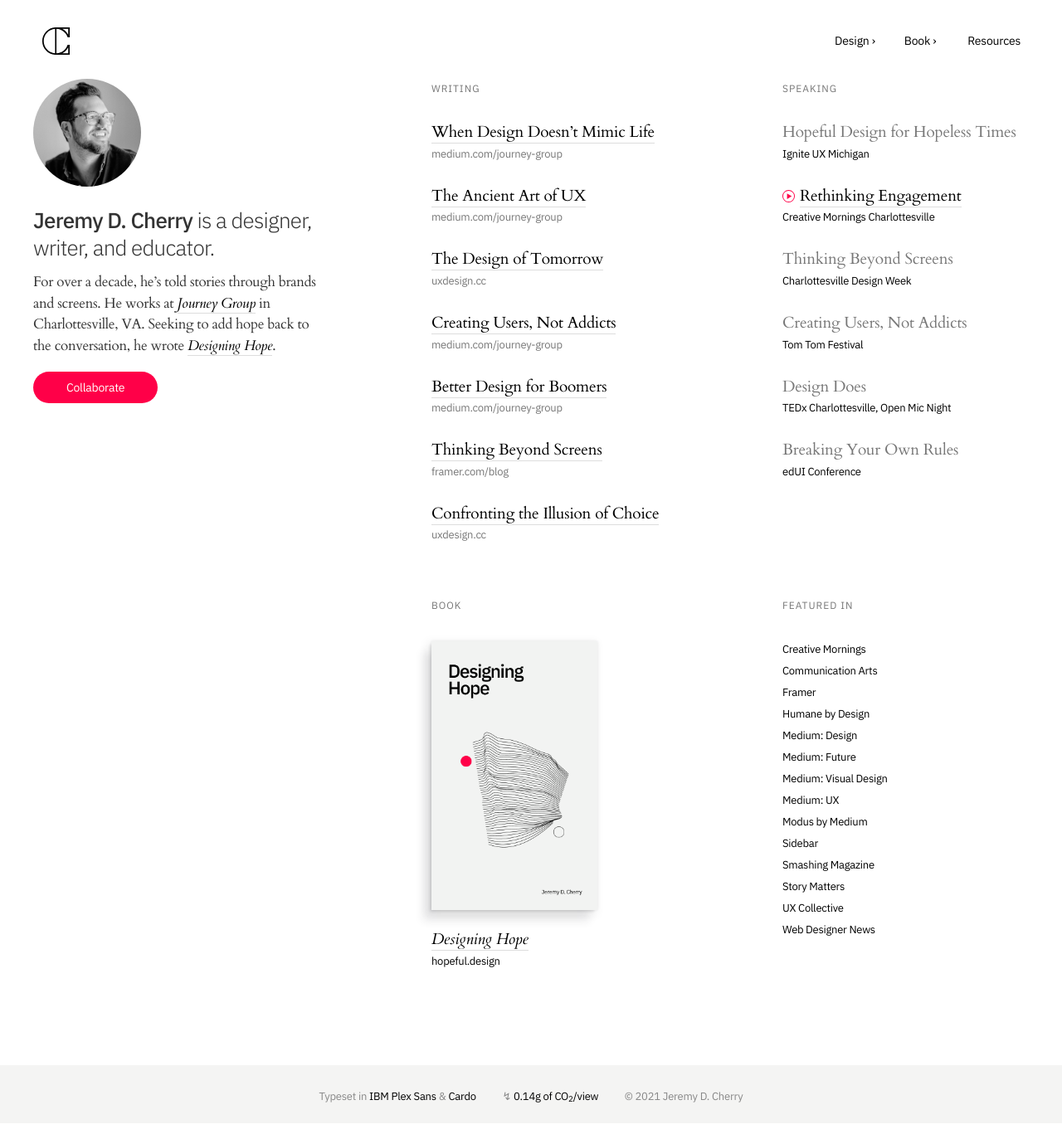
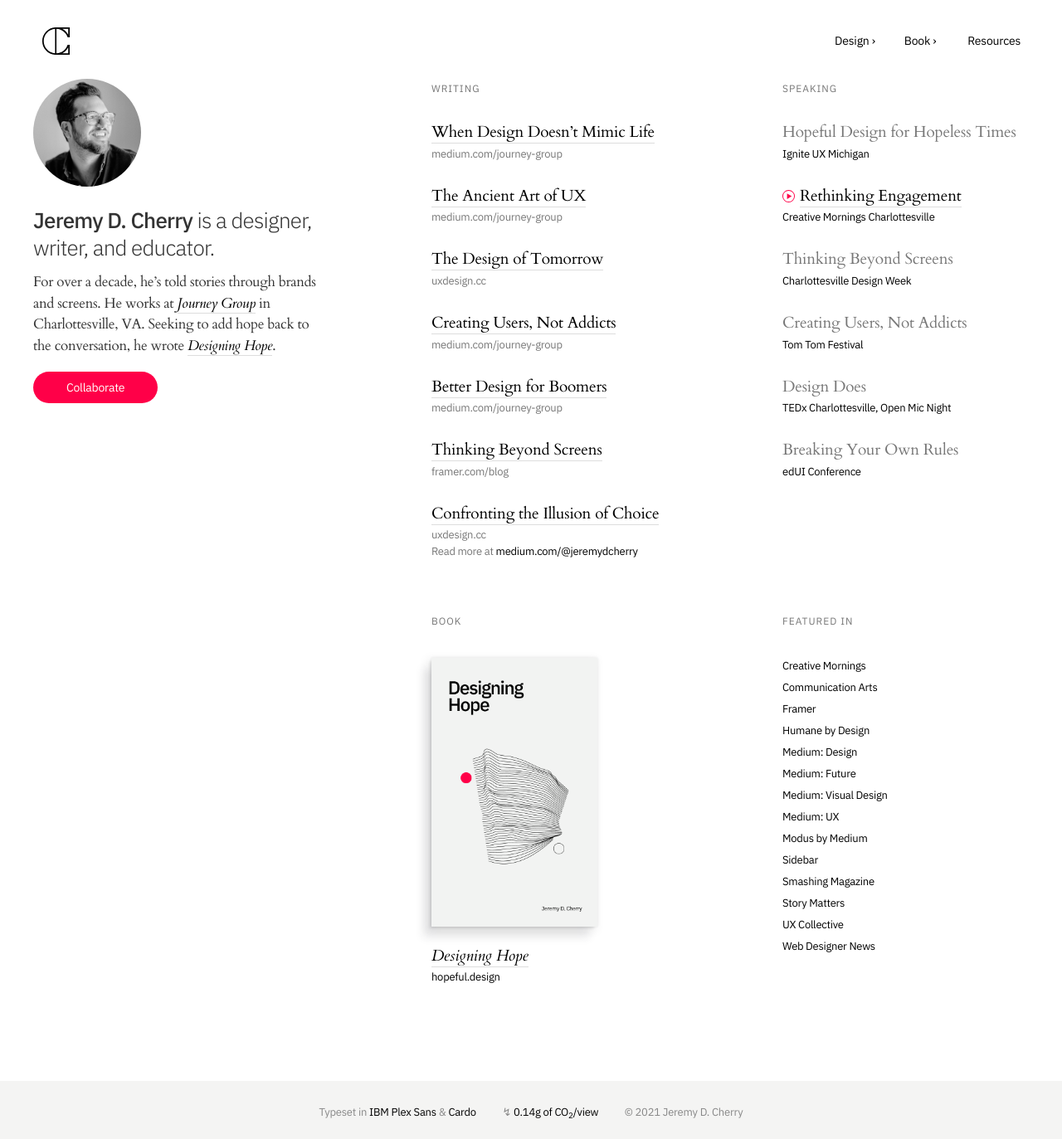
Before and after one commit to jeremydcherry/jeremydcherry.github.io, a Jekyll site: the page built from index.md, in a window 1280 px wide. Shown: the whole page at 83% size. Built offline with Jekyll 4.4.1, drawn with Linux system fonts in a browser that asks for light colours.

Commit message:
Updated Writing links

```diff
--- a/index.md
+++ b/index.md
@@ -47,6 +47,8 @@ title: Jeremy D. Cherry
 	<!-- Essay 7 -->
 	<h2><a href="https://uxdesign.cc/confronting-the-illusion-of-choice-7e72b26978c8" class="title">Confronting the Illusion of Choice</a></h2>
 	<h4>uxdesign.cc</h4>
+	<!-- Read More -->
+	<h4>Read more at <a href="https://medium.com/@jeremydcherry" class="event">medium.com/@jeremydcherry</a></h4>
   </div>
   <!-- Events-->
   <div class="column-third col-third-3">
```
